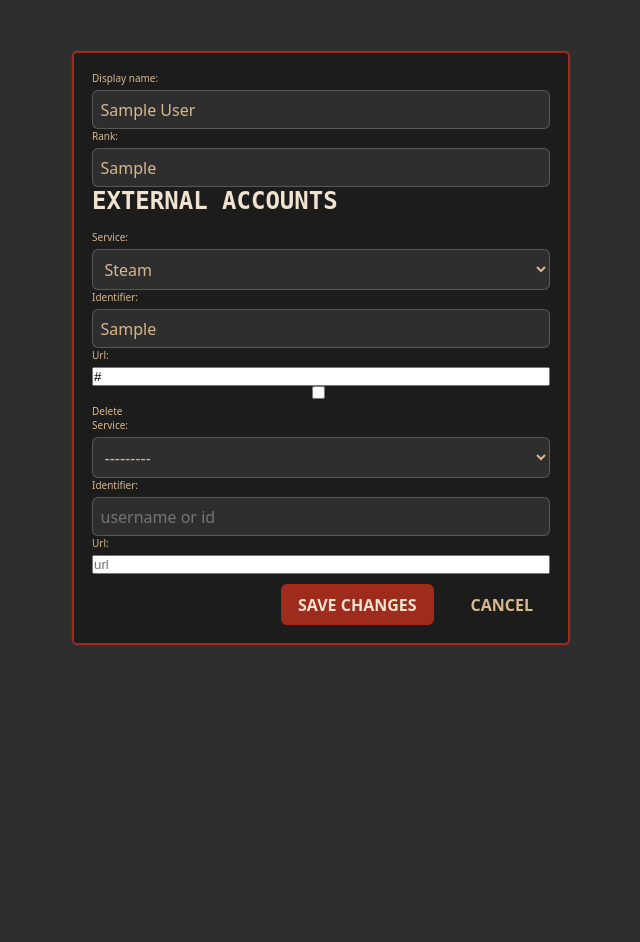
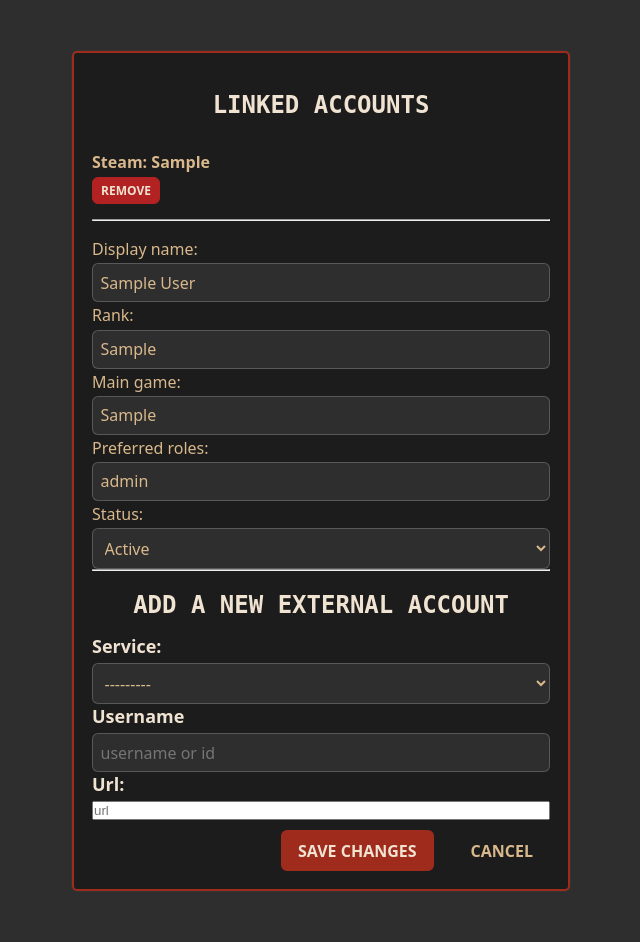
Before and after one commit to Xugknight/super-sweat, a Django app: page /profile/edit/ in a window 1280 px wide. Shown: the part 82-1024 px from the top of the page, without its empty margins (319-959 px from the left). Before the commit the page ends 727 px from the top, so only its background shows below. Run offline with Django 5.2, Linux system fonts and the light colour scheme; a user stored in the database is signed in; tables that the repository leaves empty hold one stand-in row (values such as "Sample post").

Commit message:
Style forms, fix external account linking bug

```diff
--- a/main_app/static/css/form.css
+++ b/main_app/static/css/form.css
@@ -1,6 +1,6 @@
-/* static/css/form.css */
-
-/* Container to center every form up to a max‑width */
+/* ==========================================================================
+   1. FORM CONTAINER
+   ========================================================================== */
 .form-container {
   max-width: 500px;
   margin: 3rem auto;
@@ -14,14 +14,32 @@
   gap: 1.5rem;
 }
 
-/* Group label and control in a column */
+/* ==========================================================================
+   2. SECTION HEADINGS
+   ========================================================================== */
+.form-container h2,
+.form-container .section-heading {
+  text-align: center;
+  margin: 2rem 0 1.5rem;
+}
+
+/* ==========================================================================
+   3. LABELS & FORM‑GROUP
+   ========================================================================== */
 .form-container .form-group {
   display: flex;
   flex-direction: column;
   gap: 0.5rem;
 }
+.form-container .form-group label {
+  font-size: var(--font-l);
+  color: var(--text-headline);
+  font-weight: 600;
+}
 
-/* Full‑width inputs, selects, textareas */
+/* ==========================================================================
+   4. INPUTS, SELECTS, TEXTAREAS
+   ========================================================================== */
 .form-container input[type="text"],
 .form-container input[type="password"],
 .form-container input[type="email"],
@@ -40,22 +58,15 @@
   box-sizing: border-box;
 }
 
-/* Checkbox and radio inline alignment */
-.form-container input[type="checkbox"],
-.form-container input[type="radio"] {
-  margin-right: 0.5rem;
-  vertical-align: middle;
-}
-
-/* Actions row (submit/cancel buttons) */
+/* ==========================================================================
+   5. BUTTONS
+   ========================================================================== */
 .form-container .form-actions {
   display: flex;
   justify-content: flex-end;
   gap: 1rem;
   margin-top: 1rem;
 }
-
-/* Reuse your existing .btn styling */
 .form-container .btn {
   text-transform: uppercase;
   font-size: var(--font-reg);
@@ -63,8 +74,7 @@
   padding: 0.75rem 1.5rem;
   border-radius: var(--radius);
 }
-
-/* Primary submit */
+/* primary */
 .form-container .btn.submit {
   background-color: var(--accent-primary);
   border-color: var(--accent-primary);
@@ -75,8 +85,7 @@
   border-color: var(--accent-orange);
   color: var(--bg-steel);
 }
-
-/* Secondary (cancel) */
+/* secondary */
 .form-container .btn.secondary {
   background-color: var(--bg-steel);
   border-color: var(--bg-steel);
@@ -87,8 +96,7 @@
   border-color: var(--accent-orange);
   color: var(--accent-orange);
 }
-
-/* Danger buttons in forms (e.g. delete) */
+/* danger */
 .form-container .btn.danger {
   background-color: #B22222;
   border-color: #B22222;
@@ -98,3 +106,38 @@
   background-color: #8b1a1a;
   border-color: #8b1a1a;
 }
+
+/* ==========================================================================
+   6. INLINE DELETE ROW (if you still have it)
+   ========================================================================== */
+.form-container .delete-group {
+  display: flex;
+  align-items: center;
+  gap: 0.5rem;
+  margin-top: 0.5rem;
+  padding: 0.25rem;
+  border-radius: var(--radius);
+  transition: background 0.2s;
+}
+.form-container .delete-group:hover {
+  background: rgba(255,0,0,0.05);
+}
+.form-container input[type="checkbox"][name$="-DELETE"] {
+  display: none;
+}
+
+/* ==========================================================================
+   7. TINY BUTTONS
+   ========================================================================== */
+.form-container .btn-sm {
+  padding: 0.4rem 0.8rem;
+  font-size: 1.2rem;
+  border-width: 1px;
+}
+
+/* ==========================================================================
+   8. UTILITY (e.g. remove button in flex list)
+   ========================================================================== */
+ul.flex.items-center li form {
+  margin-left: auto;
+}
--- a/main_app/templates/profiles/form.html
+++ b/main_app/templates/profiles/form.html
@@ -1,5 +1,6 @@
 {% extends 'base.html' %}
 {% load static %}
+
 {% block head %}
   {{ block.super }}
   <link rel="stylesheet" href="{% static 'css/form.css' %}">
@@ -7,41 +8,73 @@
 
 {% block content %}
   <div class="form-container">
+
+    <h2>Linked Accounts</h2>
+    {% if external_accounts %}
+      <ul>
+        {% for acct in external_accounts %}
+          <li class="flex items-center">
+            <strong>{{ acct.get_service_display }}:</strong>
+            {% if acct.url %}
+              <a href="{{ acct.url }}" target="_blank">
+                {{ acct.identifier }}
+              </a>
+            {% else %}
+              {{ acct.identifier }}
+            {% endif %}
+            <form
+              action="{% url 'external-delete' acct.pk %}"
+              method="post"
+              class="ml-auto"
+            >
+              {% csrf_token %}
+              <button type="submit" class="btn danger btn-sm">
+                Remove
+              </button>
+            </form>
+          </li>
+        {% endfor %}
+      </ul>
+    {% else %}
+      <p><em>No linked accounts yet.</em></p>
+    {% endif %}
+
+    <hr>
+
     <form method="post" enctype="multipart/form-data">
       {% csrf_token %}
-      <div class="form-group">
-        {{ form.display_name.label_tag }}
-        {{ form.display_name }}
-      </div>
-      <div class="form-group">
-        {{ form.rank.label_tag }}
-        {{ form.rank }}
-      </div>
-      <!-- etc. for each Profile field… -->
-      <h2>External Accounts</h2>
+      {{ form.non_field_errors }}
+      {{ form.as_p }}
+
+      <hr>
+
+      <h2>Add a New External Account</h2>
       {{ external_formset.management_form }}
-      {% for subform in external_formset %}
+
+      {% for subform in external_formset.forms %}
+        {{ subform.non_field_errors }}
         <div class="form-group">
           {{ subform.service.label_tag }}
           {{ subform.service }}
+          {{ subform.service.errors }}
         </div>
         <div class="form-group">
-          {{ subform.identifier.label_tag }}
+        <label for="{{ subform.identifier.id_for_label }}">Username</label>
           {{ subform.identifier }}
+          {{ subform.identifier.errors }}
         </div>
         <div class="form-group">
           {{ subform.url.label_tag }}
           {{ subform.url }}
+          {{ subform.url.errors }}
         </div>
-        {% if subform.instance.pk %}
-          <div class="form-group">
-            {{ subform.DELETE }} <label for="{{ subform.DELETE.id_for_label }}">Delete</label>
-          </div>
-        {% endif %}
       {% endfor %}
+
       <div class="form-actions">
         <button type="submit" class="btn submit">Save Changes</button>
-        <a href="{% url 'profile-detail' %}" class="btn secondary">Cancel</a>
+        <a href="{% url 'profile-detail' %}" class="btn secondary">
+          Cancel
+        </a>
       </div>
     </form>
   </div>
--- a/main_app/urls.py
+++ b/main_app/urls.py
@@ -12,6 +12,7 @@ urlpatterns = [
     path('profile/edit/', views.ProfileUpdate.as_view(), name='profile-edit'),
     path('profile/delete/', views.ProfileDelete.as_view(), name='profile-delete'),
     path('profiles/<int:pk>/', views.ProfilePublicDetail.as_view(), name='profile-public'),
+    path('profiles/external/<int:pk>/delete/', views.ExternalAccountDelete.as_view(), name='external-delete'),
 
     # Guild
     path('guilds/', views.GuildList.as_view(), name='guild-list'),
--- a/main_app/views.py
+++ b/main_app/views.py
@@ -4,15 +4,15 @@ from django.contrib.auth.decorators import login_required
 from django.contrib.auth.mixins import LoginRequiredMixin
 from django.contrib.auth.forms import UserCreationForm
 from django.core.exceptions import PermissionDenied
+from django.http import HttpResponseForbidden
 from django.forms import inlineformset_factory
 from django.shortcuts import render, redirect, get_object_or_404
 from django.urls import reverse, reverse_lazy
 from django.utils import timezone
-from django.views.generic import ListView, DetailView, CreateView, UpdateView, DeleteView, TemplateView
+from django.views.generic import ListView, DetailView, CreateView, UpdateView, DeleteView, TemplateView, View
 from .models import Profile, Guild, Membership, Event, EventTemplate, RSVP, ExternalAccount
 from .forms import ProfileForm, EventCreateForm, RSVPform, ExternalAccountForm
 
-EXTERNAL_PREFIX = 'external'
 
 ExternalAccountFormSet = inlineformset_factory(
     Profile,
@@ -72,29 +72,23 @@ class ProfileUpdate(LoginRequiredMixin, UpdateView):
 
     def get_context_data(self, **kwargs):
         ctx = super().get_context_data(**kwargs)
-        if self.request.POST:
-            ctx['external_formset'] = ExternalAccountFormSet(
-                self.request.POST,
-                instance=self.object,
-                prefix=EXTERNAL_PREFIX,
-            )
-        else: ctx['external_formset'] = ExternalAccountFormSet(
-            instance=self.object,
-            prefix=EXTERNAL_PREFIX,
+        ctx['external_formset'] = ExternalAccountFormSet(
+            self.request.POST or None,
+            instance=self.get_object(),
+            queryset=ExternalAccount.objects.none(),
+            prefix='external',
         )
+        ctx['external_accounts'] = self.get_object().external_accounts.all()
         return ctx
 
     def form_valid(self, form):
-        context=self.get_context_data()
-        formset=context['external_formset']
-        if form.is_valid() and formset.is_valid():
-            profile=form.save()
-            formset.instance=profile
+        self.object = form.save()
+        formset = self.get_context_data()['external_formset']
+        if formset.is_valid():
+            formset.instance = self.object
             formset.save()
             return redirect('profile-detail')
-        else :
-            return self.render_to_response(self.get_context_data(form=form))
-
+        return self.form_invalid(form)
 
 class ProfileDelete(LoginRequiredMixin, DeleteView):
     model = Profile
@@ -117,6 +111,14 @@ class ProfilePublicDetail(LoginRequiredMixin, DetailView):
     model = Profile
     template_name = 'profiles/detail.html'
     context_object_name = 'profile'
+
+class ExternalAccountDelete(LoginRequiredMixin, View):
+    def post(self, request, pk):
+        acct = get_object_or_404(ExternalAccount, pk=pk)
+        if acct.profile.user != request.user:
+            return HttpResponseForbidden("You can't delete that.")
+        acct.delete()
+        return redirect('profile-detail')
 
 class GuildList(LoginRequiredMixin, ListView):
     model = Guild
```
